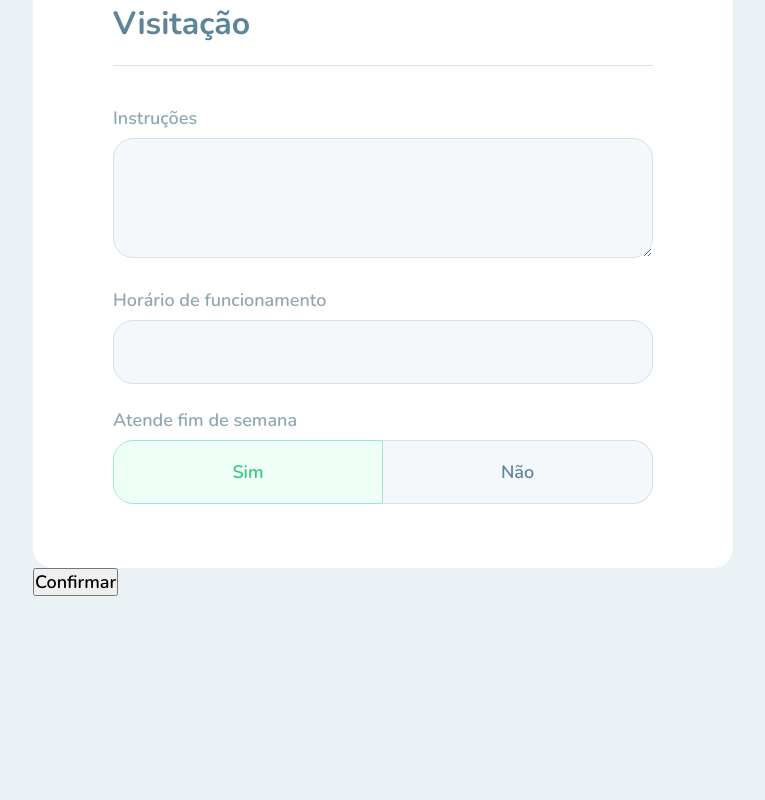
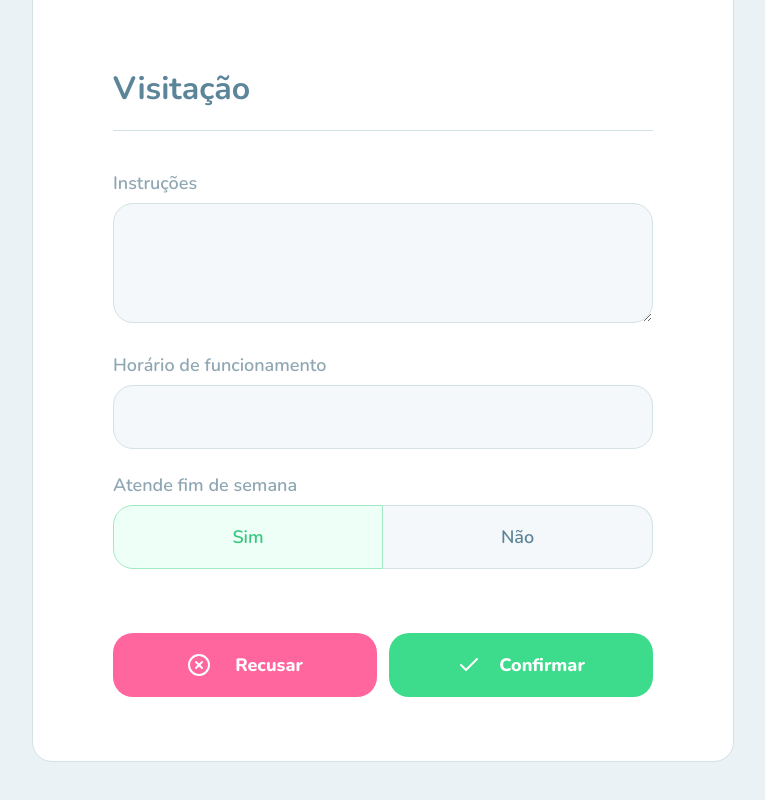
Before and after one commit to EduardoAraD/NLW_03_Web, a React (Create React App) app: page /orphanages/pending/1 in a window 1280 px wide. Shown: the part 1082-1882 px from the top of the page, without its empty margins (257-1022 px from the left). Before the commit the page ends 1678 px from the top, so only its background shows below. Built offline with nearby package versions, Linux system fonts and the light colour scheme; no server answers.

Commit message:
update EditOrphanage and PendingOrphanage

```diff
--- a/src/pages/EditOrphanage.tsx
+++ b/src/pages/EditOrphanage.tsx
@@ -40,7 +40,7 @@ export default function EditOrphanage() {
   useEffect(() => {
     api.get(`/orphanages/${params.id}`).then(response => {
       const { name, latitude, longitude, about, instructions,
-                opening_hours, open_on_weekends, images} = response.data as Orphanage;
+        opening_hours, open_on_weekends, images } = response.data as Orphanage;
 
       setPosition({ latitude, longitude })
       setName(name)
@@ -48,11 +48,10 @@ export default function EditOrphanage() {
       setInstructions(instructions)
       setOpeningHours(opening_hours)
       setOpenOnWeekends(open_on_weekends)
-          //setImages(images)
 
-          var imagesUrl:string[] = [];
+      var imagesUrl: string[] = [];
 
-          images.map( image => {
+      images.map(image => {
         imagesUrl.push(image.url)
       })
       setPreviewImages(imagesUrl)
@@ -74,6 +73,7 @@ export default function EditOrphanage() {
     data.append('instructions', instructions)
     data.append('opening_hours', opening_hours)
     data.append('open_on_weekends', String(open_on_weekends))
+    data.append('pending', 'true')
 
     imagesFile.forEach(image => {
       data.append('images', image);
@@ -89,7 +89,7 @@ export default function EditOrphanage() {
       <SideBar />
       <div className="content-edit-page">
         <div className="title">
-                    <span>Editar perfil de Orf. Esperança</span>
+          <span>Editar perfil de {name}</span>
         </div>
         <main>
           <div className="edit-form-container">
--- a/src/pages/PendingOrphanage.tsx
+++ b/src/pages/PendingOrphanage.tsx
@@ -1,10 +1,12 @@
 import React, { useState, FormEvent, useEffect } from "react";
 import { useHistory, useParams } from "react-router-dom";
+import { FiXCircle, FiCheck } from 'react-icons/fi'
+
 import SideBar from "../components/Sidebar";
+import FormEditOrphanage from '../components/FormEditOrphanage';
 import api from '../services/api'
 import '../styles/pages/edit-orphanage.css';
 
-import FormEditOrphanage from '../components/FormEditOrphanage';
 
 interface Orphanage {
   name: string;
@@ -48,10 +50,18 @@ export default function PendingOrphanage() {
       setInstructions(instructions)
       setOpeningHours(opening_hours)
       setOpenOnWeekends(open_on_weekends)
+
+      var imagesUrl: string[] = [];
+
+      images.map(image => {
+        imagesUrl.push(image.url)
+      })
+      setPreviewImages(imagesUrl)
+
     })
   }, [params.id])
 
-  async function handleSubmit(event: FormEvent) {
+  async function handleSubmitConfirm(event: FormEvent) {
     event.preventDefault();
 
     const { latitude, longitude } = position;
@@ -65,15 +75,18 @@ export default function PendingOrphanage() {
     data.append('instructions', instructions)
     data.append('opening_hours', opening_hours)
     data.append('open_on_weekends', String(open_on_weekends))
+    data.append('pending', 'true')
 
     imagesFile.forEach(image => {
       data.append('images', image);
     })
 
-    //await api.post('orphanages', data)
+    await api.put(`orphanages/${params.id}`, data)
 
-    alert('Cadastro realizado com sucesso!')
+    history.push('/dashboard')
+  }
 
+  function handleSubmitRecusar(){
     history.push('/dashboard')
   }
 
@@ -82,7 +95,7 @@ export default function PendingOrphanage() {
       <SideBar />
       <div className="content-edit-page">
         <div className="title">
-          <span>Editar perfil de Orf. Esperança</span>
+          <span>Editar perfil de {name}</span>
         </div>
         <main>
           <div className="edit-form-container">
@@ -96,9 +109,16 @@ export default function PendingOrphanage() {
               images={imagesFile} setImages={setImagesFile}
               previewImages={previewImages} setPreviewImages={setPreviewImages}
             />
-            <button type="submit" onClick={handleSubmit}>
-              Confirmar
-                    </button>
+            <div className="buttons-content">
+              <button className="dont-button" onClick={handleSubmitRecusar}>
+                <FiXCircle size={24} color="rgba( 255, 255, 255, 1)" />
+                Recusar
+              </button>
+              <button className="conf-button" onClick={handleSubmitConfirm}>
+                <FiCheck size={24} color="rgba( 255, 255, 255, 1)" />
+                Confirmar
+              </button>
+            </div>
           </div>
         </main>
       </div>
--- a/src/styles/pages/edit-orphanage.css
+++ b/src/styles/pages/edit-orphanage.css
@@ -10,13 +10,13 @@
     margin: 64px 0px;
 }
 
-.content-edit-page .title {
+#page-edit-orphanage .content-edit-page .title {
     display: flex;
     justify-content: center;
     align-items: center;
 }
 
-.content-edit-page .title span {
+#page-edit-orphanage .content-edit-page .title span {
     color: #5C8599;
     font-weight: 600;
 }
@@ -26,3 +26,89 @@
     justify-content: center;
     align-items: center;
 }
+
+#page-edit-orphanage .content-edit-page .edit-form-container {
+    margin: 64px auto;
+
+    background: #FFFFFF;
+    border: 1px solid #D3E2E5;
+    border-radius: 20px;
+}
+
+#page-edit-orphanage .content-edit-page .edit-form-container button[type='submit'] {
+    width: -moz-available;
+    height: 64px;
+    border: 0;
+    cursor: pointer;
+    background: #3CDC8C;
+    border-radius: 20px;
+    color: #FFFFFF;
+    font-weight: 800;
+
+    margin: 0px 80px;
+    margin-bottom: 64px;
+
+    display: flex;
+    justify-content: center;
+    align-items: center;
+
+    transition: background-color 0.2s;
+}
+
+#page-edit-orphanage .content-edit-page .edit-form-container button[type='submit']:hover {
+    background: #36CF82;
+}
+
+#page-edit-orphanage .content-edit-page .edit-form-container .buttons-content {
+
+    display: flex;
+    justify-content: space-between;
+    align-items: center;
+
+    margin: 0px 80px;
+    margin-bottom: 64px;
+
+}
+
+.buttons-content .dont-button{
+    height: 64px;
+    width: 264px;
+    padding: 0px 50px;
+
+    display: flex;
+    justify-content: space-evenly;
+    align-items: center;
+
+    background: #FF669D;
+    color: #FFFFFF;
+    border-radius: 20px;
+    border: 0;
+
+    font-weight: 800;
+
+    transition: background-color 0.2s;
+}
+.buttons-content .dont-button:hover{
+    background: #FF75A7;
+}
+.buttons-content .conf-button{
+    height: 64px;
+    width: 264px;
+    padding: 0px 50px;
+
+    display: flex;
+    justify-content: space-evenly;
+    align-items: center;
+
+    background: #3CDC8C;
+    color: #FFFFFF;
+    border-radius: 20px;
+    border: 0;
+
+    font-weight: 800;
+
+    transition: background-color 0.2s;
+}
+.buttons-content .conf-button:hover{
+    background: #3BD689;
+}
```
Lines whose indentation alone changed are shown as unchanged.
